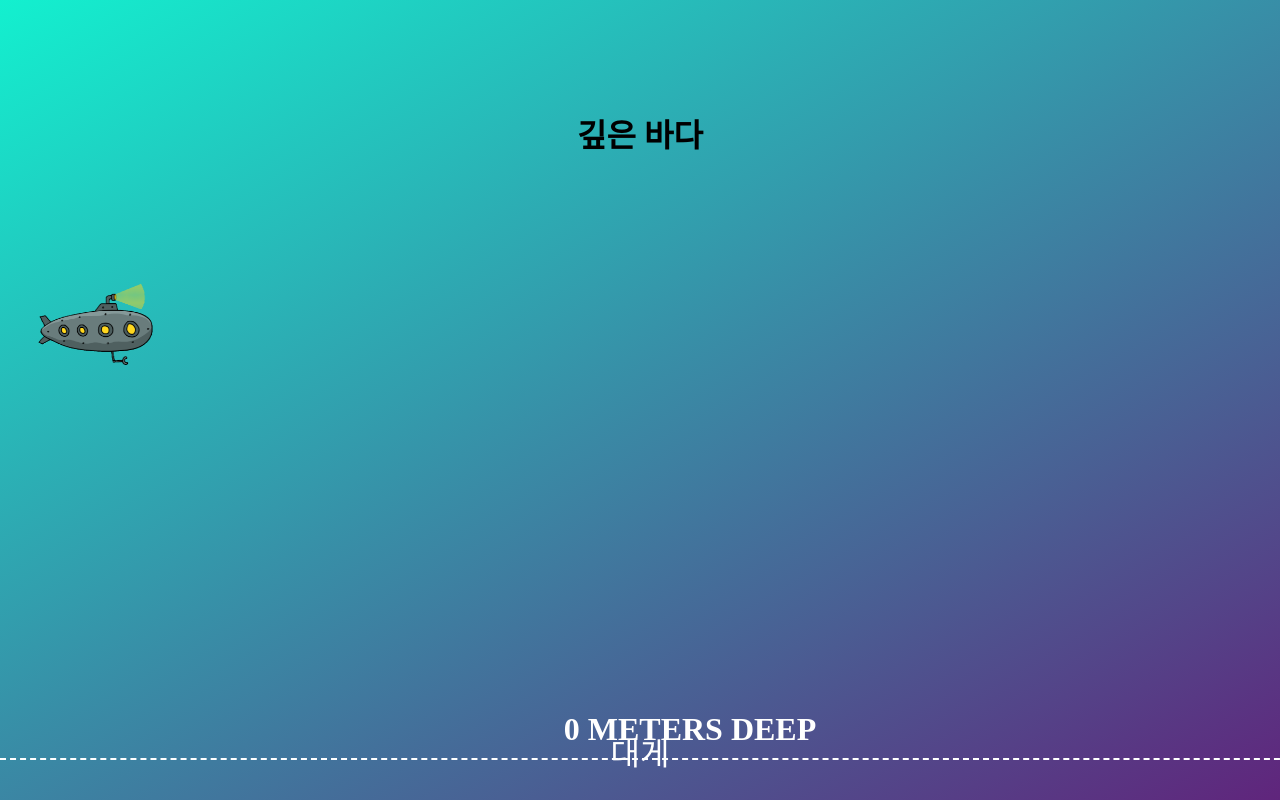
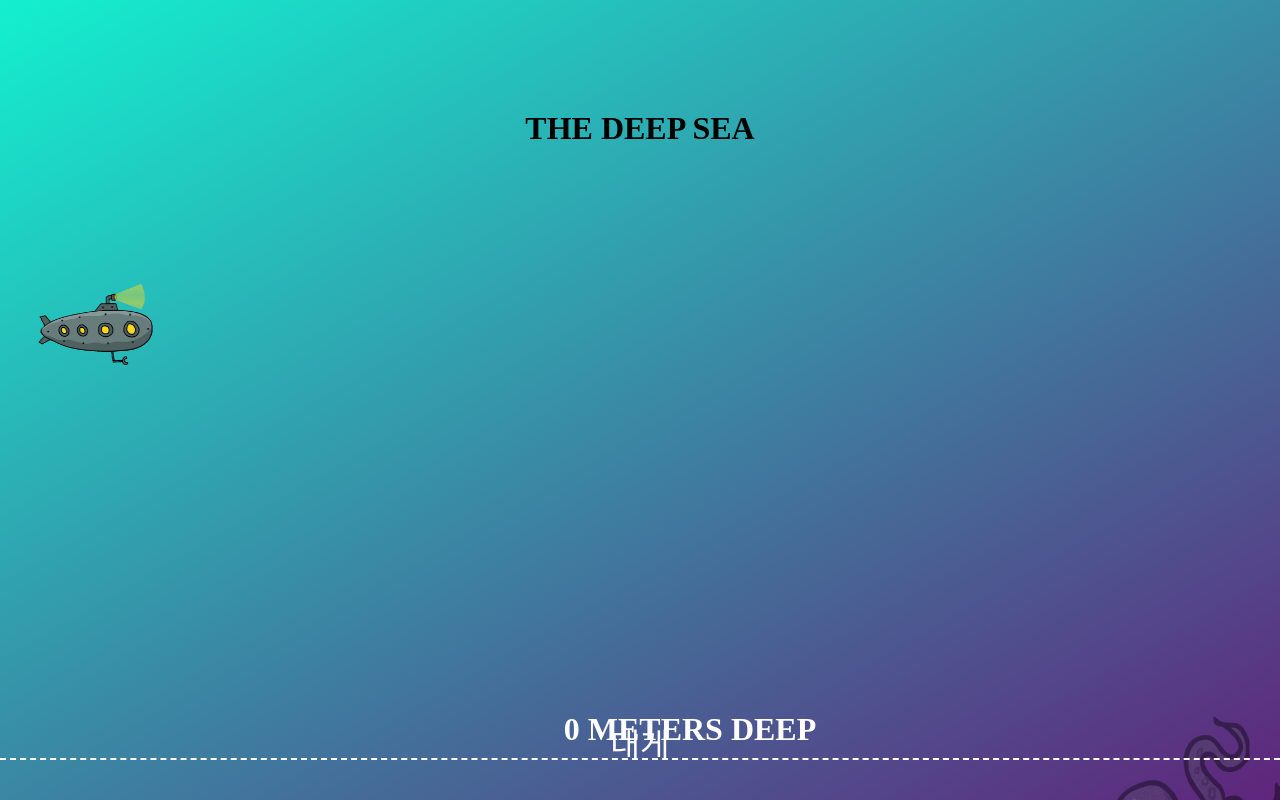
Before and after one commit to FE4902/Eleven-Interactive, a plain HTML site: page Scroll1/index.html in a window 1280 px wide. Shown: the top 800 px of the page. Drawn offline with Linux system fonts and the light colour scheme.

Commit message:
패럴렉스 구현 (4)

```diff
--- a/Scroll1/css/style.css
+++ b/Scroll1/css/style.css
@@ -33,6 +33,7 @@ body {
 }
 
 .innerWrap {
+    position: relative;
     padding: 40px;
 }
 
@@ -78,3 +79,12 @@ body {
     top: 20%;
     transition: 0.3s ease-out;
 }
+
+.octopus {
+    position: fixed;
+    bottom: -300px;
+    right: 0;
+    width: 300px;
+    opacity: 0.4;
+    transition: 0.3s ease-out;
+}
--- a/Scroll1/index.html
+++ b/Scroll1/index.html
@@ -11,9 +11,9 @@
         <div class="progressWrap">
             <div class="bar"></div>
         </div>
-        <img class="submarine" src="./images/submarine.gif" alt="잠수함" />
+        <img class="octopus" src="./images/octo.png" alt="문어" />
         <div class="innerWrap">
-            <h2 class="title">깊은 바다</h2>
+            <h2 class="title">THE DEEP SEA</h2>
             <div class="textWrap">
                 <p>대게</p>
                 <img src="./images/crab.png" alt="대게" />
@@ -31,6 +31,7 @@
                 <img src="./images/seaweed.png" alt="미역" />
             </div>
         </div>
+        <img class="submarine" src="./images/submarine.gif" alt="잠수함" />
         <div class="depthWrap"><span>0</span> METERS DEEP</div>
     </body>
 </html>
--- a/Scroll1/js/common.js
+++ b/Scroll1/js/common.js
@@ -1,6 +1,7 @@
 const depthWrap = document.querySelector(".depthWrap");
 const progressBar = document.querySelector(".bar");
 const submarine = document.querySelector(".submarine");
+const octopus = document.querySelector(".octopus");
 let scrollNum = 0;
 let documentHeight = 0;
 let per = 0;
@@ -13,6 +14,7 @@ window.addEventListener("scroll", () => {
     depthWrap.querySelector("span").innerText = scrollNum;
     progressBar.style.width = per;
     submarine.style.transform = `translateX(${per})`;
+    octopus.style.transform = `translateY(-${per})`;
 });
 
 const percent = (num, total) => {
```
